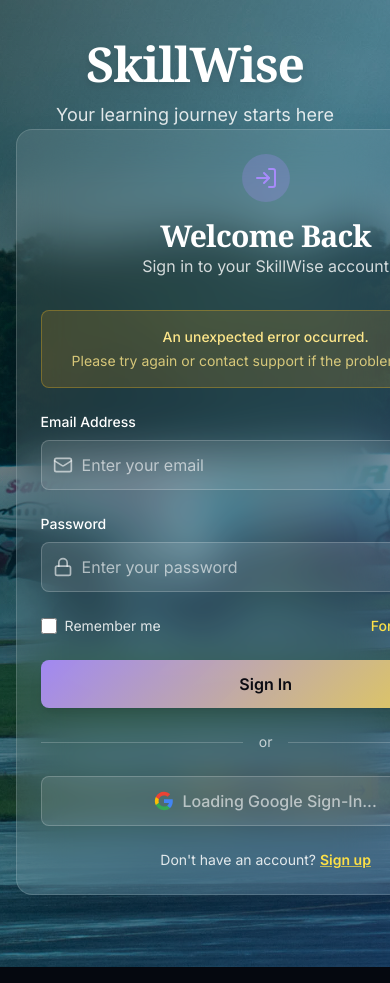
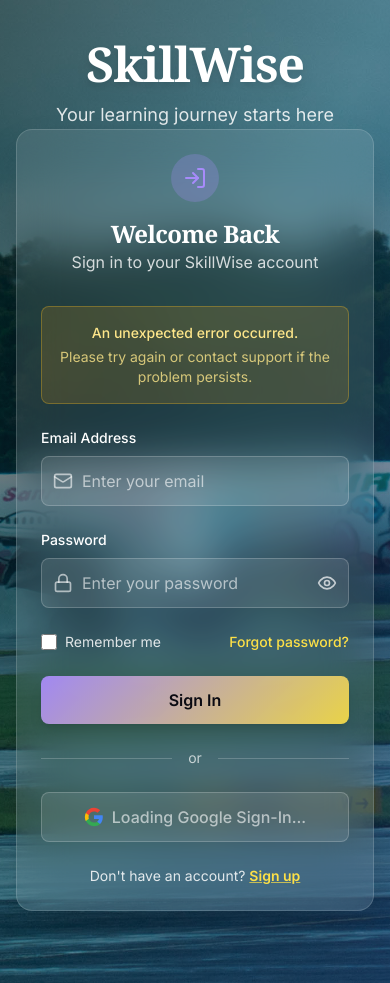
Before and after one commit to SammamMahdi/SkillWise, a React (Vite) app in the folder client/: page / in a window 390 px wide. Built offline with nearby package versions, Linux system fonts and the light colour scheme.

Commit message:
mobile visual fixes for login page and profile, khamakha, keu dekhbe na

```diff
--- a/client/src/components/auth/AuthPage.jsx
+++ b/client/src/components/auth/AuthPage.jsx
@@ -60,9 +60,6 @@
         {/* LEFT: Branding (centered on mobile, left on lg+) */}
         <div className="lg:col-span-4 xl:col-span-5 flex items-start lg:items-center justify-center lg:justify-start text-center lg:text-left">
           <div className="px-8 sm:px-12 lg:pl-16 lg:pr-8">
-            {/* If you want the exact look, add this in index.html:
-               <link href="https://fonts.googleapis.com/css2?family=Playfair+Display:wght@700..900&family=Inter:wght@400;500;600;700&display=swap" rel="stylesheet" />
-            */}
             <h1
               className="text-white text-5xl md:text-6xl font-extrabold tracking-tight drop-shadow-lg"
               style={{ fontFamily: '"Playfair Display", ui-serif, Georgia, Cambria, "Times New Roman", serif' }}
@@ -78,9 +75,10 @@
           </div>
         </div>
 
-        {/* RIGHT: Auth form (shifted more to the right on lg+) */}
+        {/* RIGHT: Auth form (center on mobile, right on lg+) */}
         <div className="lg:col-span-7 xl:col-span-6 lg:col-start-7 xl:col-start-8 flex justify-center lg:justify-end px-4 sm:px-8 lg:pl-8 lg:pr-24">
-          <div className="w-full ml-auto pb-8" style={{ width: 'min(92vw, 38rem)' }}>
+          {/* CHANGE #1: responsive wrapper (center mobile, right desktop) */}
+          <div className="w-full pb-8 mx-auto lg:ml-auto max-w-sm sm:max-w-md">
             {renderForm()}
           </div>
         </div>
--- a/client/src/components/auth/LoginForm.jsx
+++ b/client/src/components/auth/LoginForm.jsx
@@ -3,6 +3,8 @@
 import { Eye, EyeOff, Mail, Lock, LogIn } from 'lucide-react';
 import { useAuth } from '../../contexts/AuthContext';
 import GoogleSignInDebug from '../../utils/googleSignInDebug';
+
+const CLIENT_ID = '269526213654-n074agil0bclv6aiu651jd2hgfdfikil.apps.googleusercontent.com';
 
 const LoginForm = ({ onSwitchToSignup, onShowForgotPassword }) => {
   const { login, googleLogin, isLoading, error, clearError } = useAuth();
@@ -55,7 +57,7 @@
       GoogleSignInDebug.logDebugInfo();
 
       const config = {
-        client_id: '269526213654-n074agil0bclv6aiu651jd2hgfdfikil.apps.googleusercontent.com',
+        client_id: CLIENT_ID, // FIXED client ID
         callback: async (response) => {
           try {
             setIsGoogleLoading(true);
@@ -100,7 +102,10 @@
 
       window.google.accounts.id.initialize(config);
 
-      const btnWidth = window.innerWidth < 640 ? 280 : 360;
+      // CHANGE #3: responsive Google button width (clamped)
+      const safePadding = 64; // account for card padding
+      const btnWidth = Math.max(240, Math.min(360, window.innerWidth - safePadding));
+
       googleButtonRef.current.innerHTML = '';
       window.google.accounts.id.renderButton(googleButtonRef.current, {
         type: 'standard',
@@ -127,9 +132,9 @@
 
   return (
     <div className="w-full">
-      {/* glass card: keep colors/gradient exactly; prettier fonts only */}
-      <div className="w-[500px] min-h-[750px] rounded-2xl border border-white/15 bg-white/10 backdrop-blur-xl shadow-2xl p-6 sm:p-10">
-        {/* Header (centered title only; form stays left) */}
+      {/* CHANGE #2: fluid, responsive card width */}
+      <div className="w-full max-w-sm sm:max-w-md md:max-w-lg min-h-[650px] rounded-2xl border border-white/15 bg-white/10 backdrop-blur-xl shadow-2xl p-6 sm:p-10 overflow-hidden">
+        {/* Header */}
         <div className="text-center mb-8">
           <div
             className="mx-auto w-12 h-12 rounded-full flex items-center justify-center mb-4"
@@ -137,8 +142,9 @@
           >
             <LogIn className="w-6 h-6" style={{ color: '#a78bfa' }} />
           </div>
+          {/* CHANGE #4: slightly smaller on tiny screens */}
           <h2
-            className="text-3xl lg:text-4xl font-extrabold tracking-tight text-white"
+            className="text-2xl sm:text-3xl lg:text-4xl font-extrabold tracking-tight text-white"
             style={{ fontFamily: '"Playfair Display", ui-serif, Georgia, Cambria, "Times New Roman", serif' }}
           >
             Welcome Back
@@ -154,7 +160,7 @@
         {/* Errors */}
         {error && (
           <div className="mb-6 p-4 rounded-lg border border-red-400/30 bg-red-500/15">
-            <p className="text-red-200 text-sm">{""+error}</p>
+            <p className="text-red-200 text-sm">{'' + error}</p>
           </div>
         )}
         {googleError && (
@@ -166,7 +172,7 @@
           </div>
         )}
 
-        {/* Form (kept left-aligned) */}
+        {/* Form (left-aligned) */}
         <form onSubmit={handleSubmit(onSubmit)} className="space-y-6 text-left">
           {/* Email */}
           <div>
@@ -253,7 +259,7 @@
             </button>
           </div>
 
-          {/* Submit Button (unchanged colors) */}
+          {/* Submit Button */}
           <button
             type="submit"
             disabled={isLoading}
```
